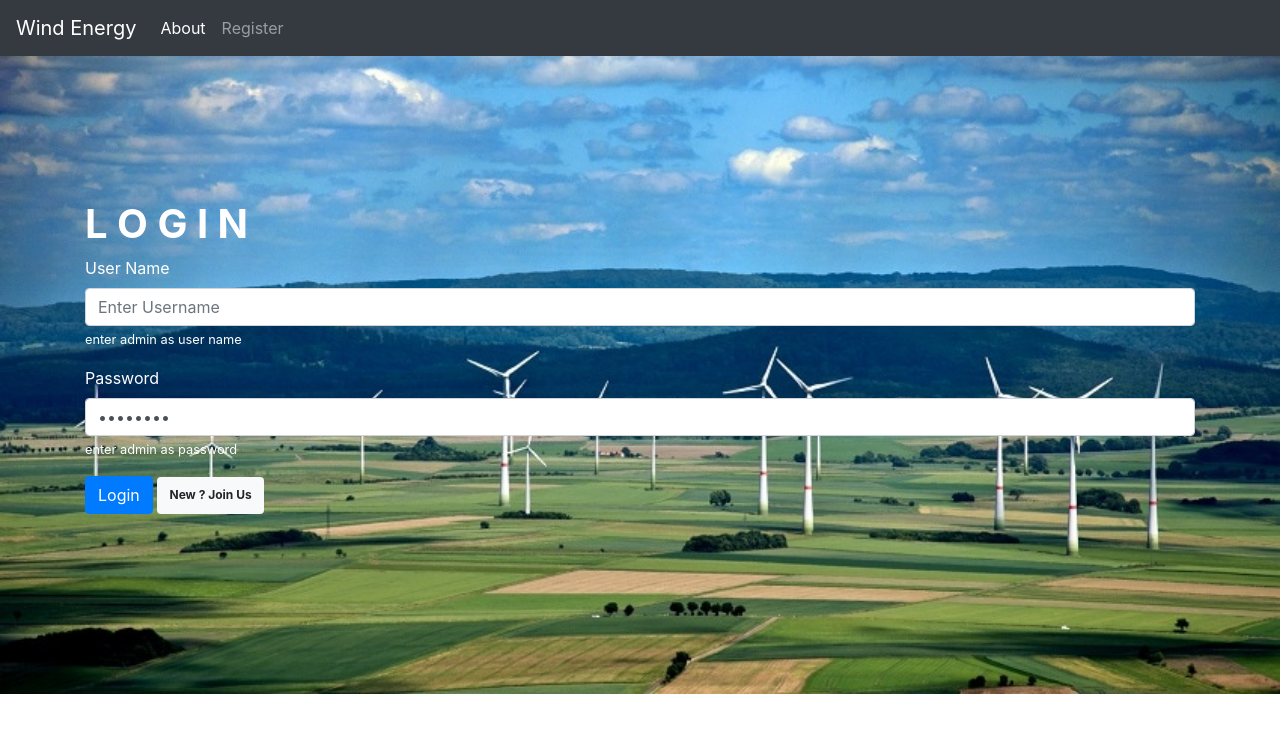
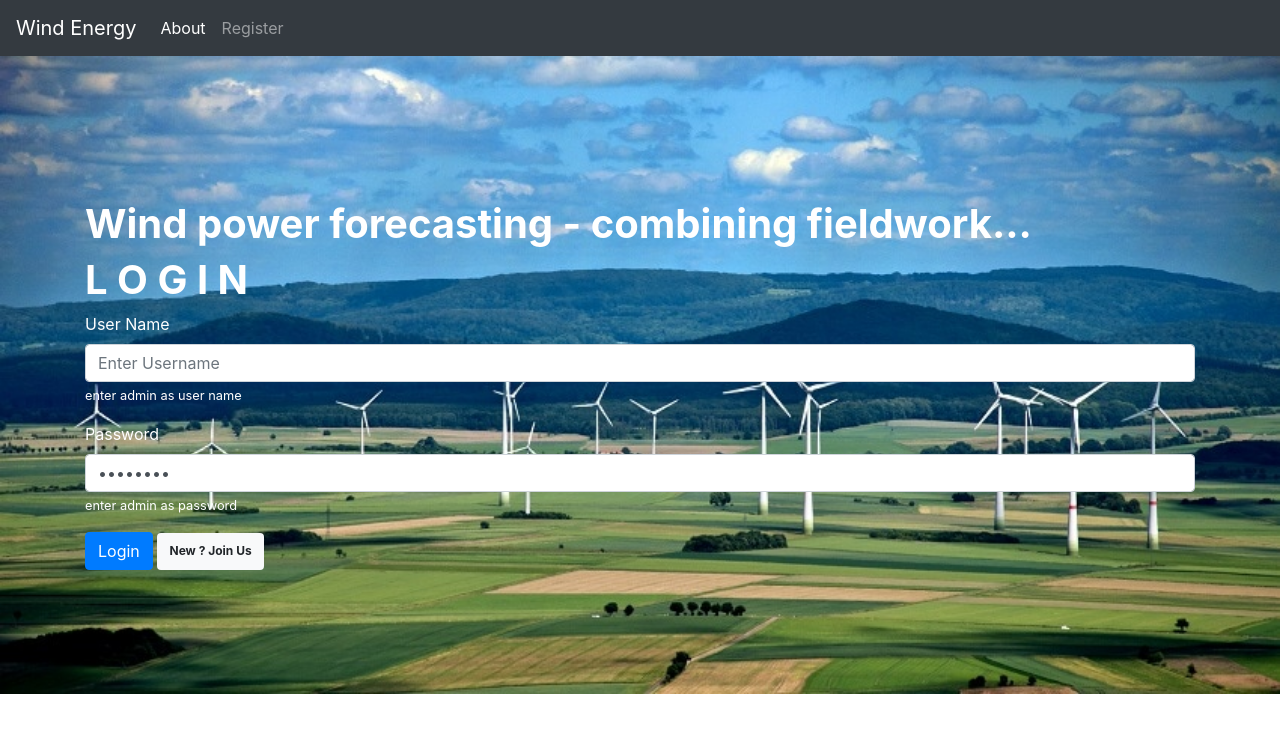
Before and after one commit to Harsh1347/Wind-Energy-Prediction, a Flask app: page / in a window 1280 px wide. Shown: the top 733 px of the page. Run offline with Flask 2, Linux system fonts and the light colour scheme; parts of the project's set-up code (start-up, migrations or seed data) failed here and were passed over; some libraries are stand-ins or nearby versions.

Commit message:
Update login.html

```diff
--- a/templates/login.html
+++ b/templates/login.html
@@ -34,6 +34,8 @@
               <img src="https://raw.githubusercontent.com/Harsh1347/Flask/master/images/windfarm.jpg" class="d-block w-100" alt="...">
               <div class="card-img-overlay text-white">
                 <div class="container" style="padding-top: 10%;">
+                    <h1><b>Wind power forecasting - combining fieldwork...</b></h1>
+
                     <h1><b>L O G I N</b></h1>
 
                 <form action="/" method="POST">
```
